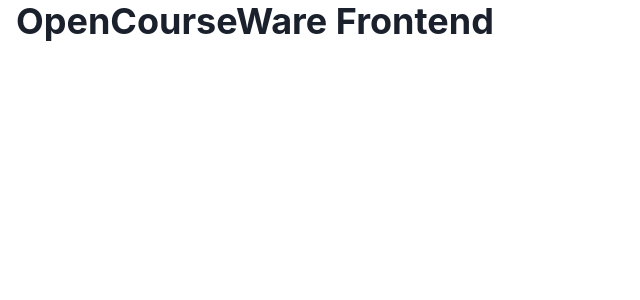
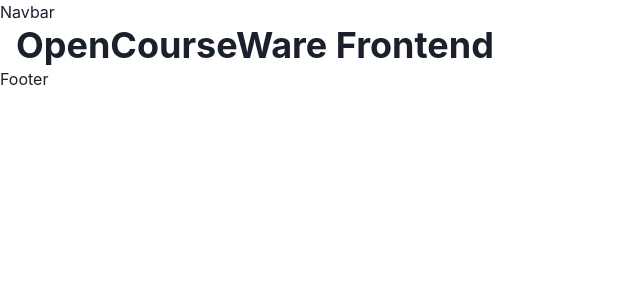
Before and after one commit to coder-anmol/opencourseware-frontend, a Next.js app: page / in a window 1280 px wide. Shown: the top 300 px of the page, without its empty margins (0-640 px from the left). Built offline with nearby package versions, Linux system fonts and the light colour scheme.

Commit message:
default layout added

```diff
--- /dev/null
+++ b/components/Footer.js
@@ -0,0 +1,5 @@
+function Footer() {
+    return <div>Footer</div>;
+}
+
+export default Footer;
--- /dev/null
+++ b/components/Navbar.js
@@ -0,0 +1,5 @@
+function Navbar() {
+    return <div>Navbar</div>;
+}
+
+export default Navbar;
--- /dev/null
+++ b/layouts/default.js
@@ -0,0 +1,14 @@
+import Navbar from "../components/Navbar";
+import Footer from "../components/Footer";
+
+function DefaultLayout({ children }) {
+    return (
+        <>
+            <Navbar />
+            {children}
+            <Footer />
+        </>
+    );
+}
+
+export default DefaultLayout;
--- a/pages/_app.js
+++ b/pages/_app.js
@@ -1,9 +1,20 @@
 import { ChakraProvider } from "@chakra-ui/react";
+import DefaultLayout from "../layouts/default";
+
+// ? Register New Layouts Here
+const layouts = {
+    default: DefaultLayout,
+};
 
 function MyApp({ Component, pageProps }) {
+    const layoutName = Component.layout || "default";
+    const Layout = layouts[layoutName];
+
     return (
         <ChakraProvider>
-            <Component {...pageProps} />
+            <Layout>
+                <Component {...pageProps} />
+            </Layout>
         </ChakraProvider>
     );
 }
```
